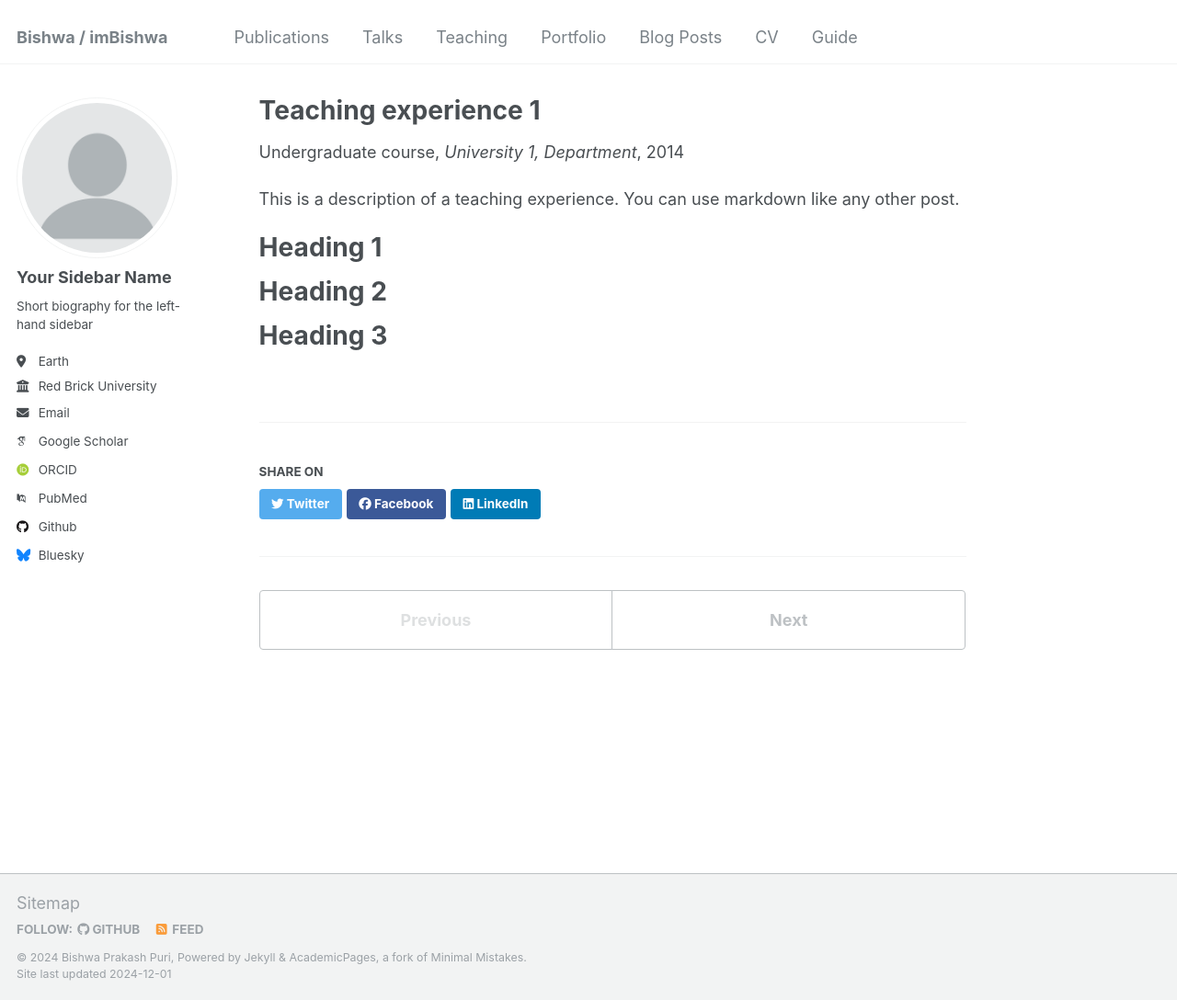
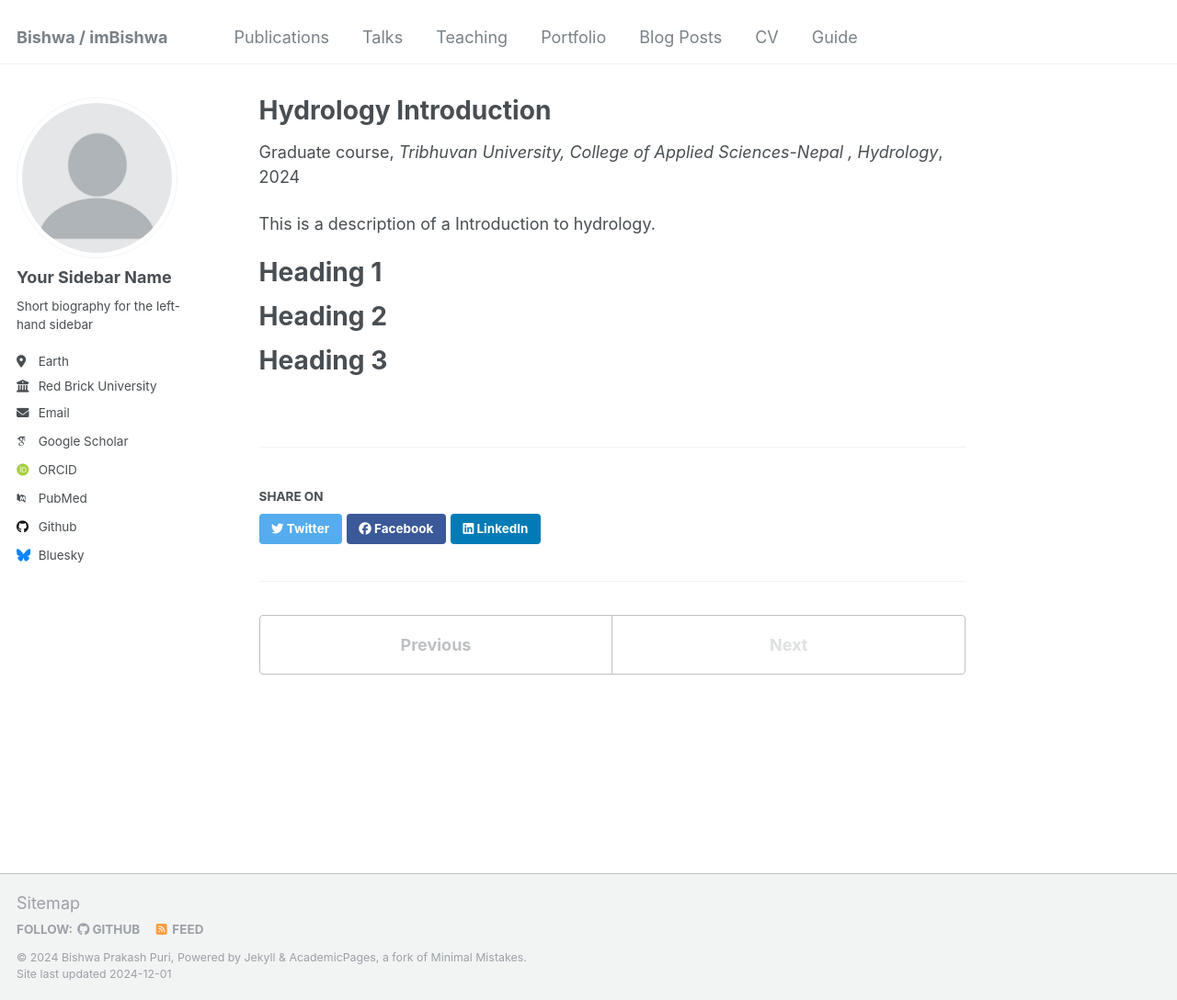
Before and after one commit to workBishwa/imBishwa, a Jekyll site: the page built from _teaching/2014-spring-teaching-1.md, in a window 1280 px wide and 1088 px high. Shown: the whole window at 92% size. Built offline with Jekyll 4.4.1, drawn with Linux system fonts in a browser that asks for light colours; some web fonts are replaced.

Commit message:
Update 2014-spring-teaching-1.md

```diff
--- a/_teaching/2014-spring-teaching-1.md
+++ b/_teaching/2014-spring-teaching-1.md
@@ -1,14 +1,14 @@
 ---
-title: "Teaching experience 1"
+title: "Hydrology Introduction"
 collection: teaching
-type: "Undergraduate course"
-permalink: /teaching/2014-spring-teaching-1
-venue: "University 1, Department"
-date: 2014-01-01
-location: "City, Country"
+type: "Graduate course"
+permalink: /teaching/2024-hydrology-teaching-Intro
+venue: "Tribhuvan University, College of Applied Sciences-Nepal , Hydrology"
+date: 2024-12-02
+location: "Kathmandu, Nepal"
 ---
 
-This is a description of a teaching experience. You can use markdown like any other post.
+This is a description of a Introduction to hydrology.
 
 Heading 1
 ======
```
